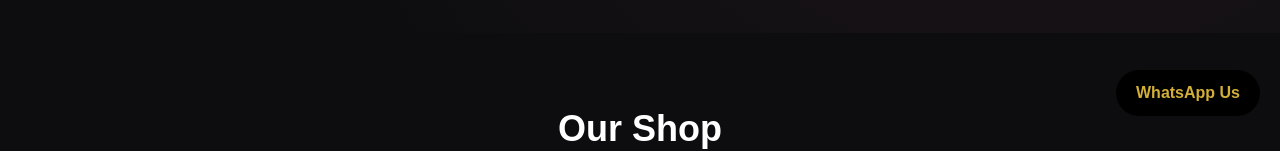
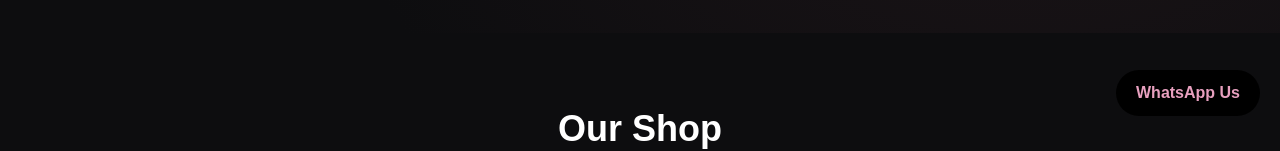
Before and after one commit to svanjaarsveld19-prog/BLUSH-BERRY, a plain HTML site: page index.html in a window 1280 px wide. Shown: the part 664-815 px from the top of the page. Drawn offline with Linux system fonts and the light colour scheme.

Commit message:
Update index.html

```diff
--- a/index.html
+++ b/index.html
@@ -62,7 +62,7 @@ footer{text-align:center;padding:28px;border-top:1px solid #292326;color:var(--m
 
 <footer>© 2026 Casa Bloom · Home Accessories</footer>
   <a href="https://wa.me/27612534238" target="_blank"
-style="position:fixed;bottom:20px;right:20px;background:#000;color:#d4af37;padding:14px 20px;border-radius:30px;text-decoration:none;font-weight:bold;">
+style="position:fixed;bottom:20px;right:20px;background:#000;color:#e8a0bf;padding:14px 20px;border-radius:30px;text-decoration:none;font-weight:bold;">
 WhatsApp Us
 </a>
 </body>
```
